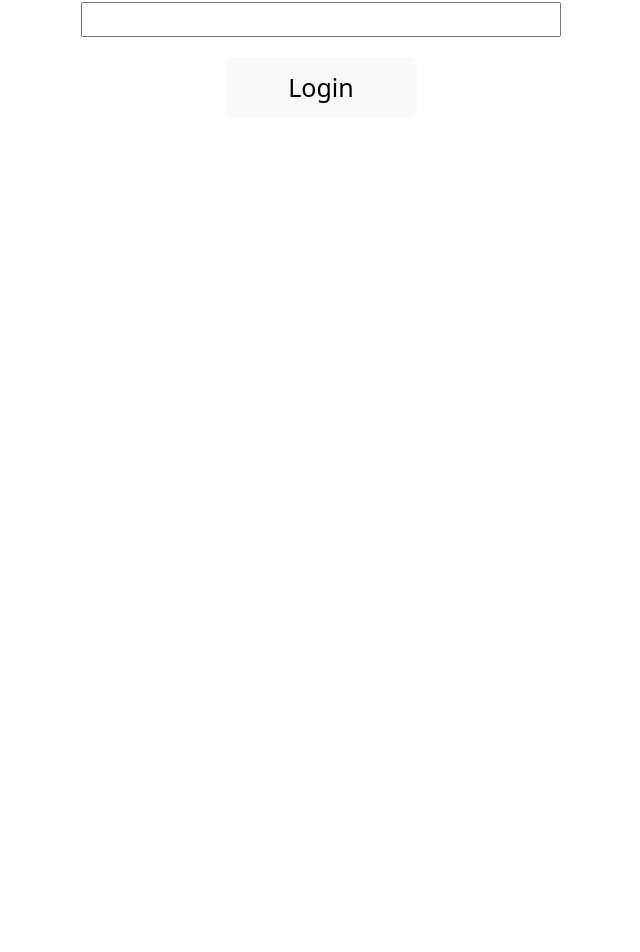
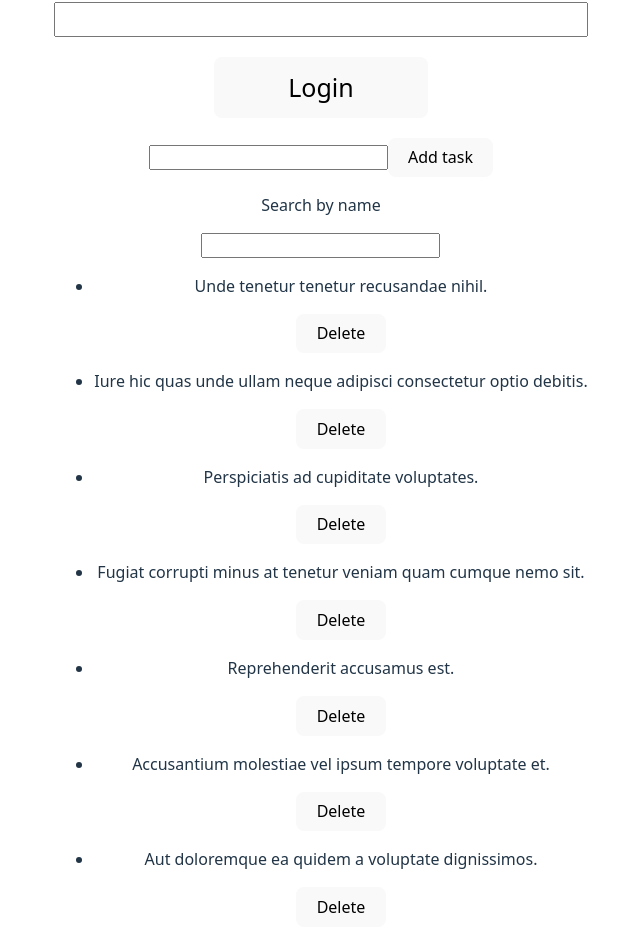
Before and after one commit to VladimirObidchuk/goit-rj-pr-1, a React (Vite) app: page / in a window 1280 px wide. Shown: the part 2042-2994 px from the top of the page, without its empty margins (319-959 px from the left). Before the commit the page ends 2212 px from the top, so only its background shows below. Built offline with nearby package versions, Linux system fonts and the light colour scheme.

Commit message:
add Task

```diff
--- a/src/components/App.jsx
+++ b/src/components/App.jsx
@@ -1,13 +1,19 @@
 import "modern-normalize";
+import "./App.css";
+import { useState } from "react";
+
 import LoginForm from "./loginform/LoginForm";
 import Product from "./Product";
 import SearchBar from "./searchbar/SearchBar";
-import "./App.css";
 import LangSwitcher from "./langswitcher/LangSwitcher";
-import { useState } from "react";
 import CoffeCapSize from "./cofferadio/CoffeCapSize";
 import LicenseCheck from "./license/LicenseCheck";
 import LoginFormHight from "./login/LoginFormHight";
+
+import initialTasks from "../task.json";
+import TaskList from "./tasklist/TaskList";
+import FormTask from "./formtask/FormTask";
+import Filter from "./filtertasks/Filter";
 
 export default function App() {
   const [lang, setLang] = useState("uk");
@@ -17,6 +23,9 @@ export default function App() {
     login: "",
     password: "",
   });
+  const [tasks, setTasks] = useState(initialTasks);
+  const [filter, setFilter] = useState("");
+
   const handleLogin = (userData) => {
     console.log(" userData", userData);
   };
@@ -40,6 +49,21 @@ export default function App() {
       password: "",
     });
   };
+  const addTask = (newTask) => {
+    setTasks((prevTasks) => {
+      return [...prevTasks, newTask];
+    });
+  };
+  const visibleTasks = tasks.filter((task) =>
+    task.text.toLowerCase().includes(filter.toLowerCase())
+  );
+
+  const deleteTask = (taskId) => {
+    setTasks((prevTasks) => {
+      return prevTasks.filter((task) => task.id !== taskId);
+    });
+  };
+
   return (
     <div className="main">
       <h1>Best selling</h1>
@@ -64,6 +88,11 @@ export default function App() {
         handleChange={handleChange}
         onSubmit={handleSubmit}
       />
+      <div className="section-list">
+        <FormTask onAdd={addTask} />
+        <Filter value={filter} onFilter={setFilter} />
+        <TaskList tasks={visibleTasks} onDelete={deleteTask} />
+      </div>
     </div>
   );
 }
--- /dev/null
+++ b/src/components/filtertasks/Filter.jsx
@@ -0,0 +1,15 @@
+import css from "./Filter.module.css";
+
+const Filter = ({ value, onFilter }) => {
+  return (
+    <div>
+      <p className={css}>Search by name</p>
+      <input
+        type="text"
+        value={value}
+        onChange={(e) => onFilter(e.target.value)}
+      />
+    </div>
+  );
+};
+export default Filter;
--- /dev/null
+++ b/src/components/formtask/FormTask.jsx
@@ -0,0 +1,19 @@
+import css from "./FormTask.module.css";
+
+const FormTask = ({ onAdd }) => {
+  const handleSubmit = (e) => {
+    e.preventDefault();
+    onAdd({
+      id: Date.now(),
+      text: e.target.elements.text.value,
+    });
+    e.target.reset();
+  };
+  return (
+    <form className={css} onSubmit={handleSubmit}>
+      <input type="text" className={css} name="text" />
+      <button type="submit">Add task</button>
+    </form>
+  );
+};
+export default FormTask;
--- /dev/null
+++ b/src/components/task/Task.jsx
@@ -0,0 +1,13 @@
+import css from "./Task.module.css";
+
+const Task = ({ data: { id, text }, onDelete }) => {
+  return (
+    <div className={css.container}>
+      <p className={css.text}>{text}</p>
+      <button className={css.btn} onClick={() => onDelete(id)}>
+        Delete
+      </button>
+    </div>
+  );
+};
+export default Task;
--- /dev/null
+++ b/src/components/tasklist/TaskList.jsx
@@ -0,0 +1,17 @@
+import css from "./TaskList.module.css";
+import Task from "../task/Task";
+
+const TaskList = ({ tasks, onDelete }) => {
+  return (
+    <ul className={css.list}>
+      {tasks.map((task) => {
+        return (
+          <li className={css.item} key={task.id}>
+            <Task data={task} onDelete={onDelete} />
+          </li>
+        );
+      })}
+    </ul>
+  );
+};
+export default TaskList;
--- /dev/null
+++ b/src/task.json
@@ -0,0 +1,31 @@
+[
+  {
+    "text": "Unde tenetur tenetur recusandae nihil.",
+    "id": "1"
+  },
+  {
+    "text": "Iure hic quas unde ullam neque adipisci consectetur optio debitis.",
+    "id": "2"
+  },
+  {
+    "text": "Perspiciatis ad cupiditate voluptates.",
+    "id": "3"
+  },
+  {
+    "text": "Fugiat corrupti minus at tenetur veniam quam cumque nemo sit.",
+    "id": "4"
+  },
+  {
+    "text": "Reprehenderit accusamus est.",
+    "completed": false,
+    "id": "5"
+  },
+  {
+    "text": "Accusantium molestiae vel ipsum tempore voluptate et.",
+    "id": "6"
+  },
+  {
+    "text": "Aut doloremque ea quidem a voluptate dignissimos.",
+    "id": "7"
+  }
+]
```
Also changed, not shown: src/components/filtertasks/Filter.module.css (added), src/components/formtask/FormTask.module.css (added), src/components/task/Task.module.css (added), src/components/tasklist/TaskList.module.css (added).
